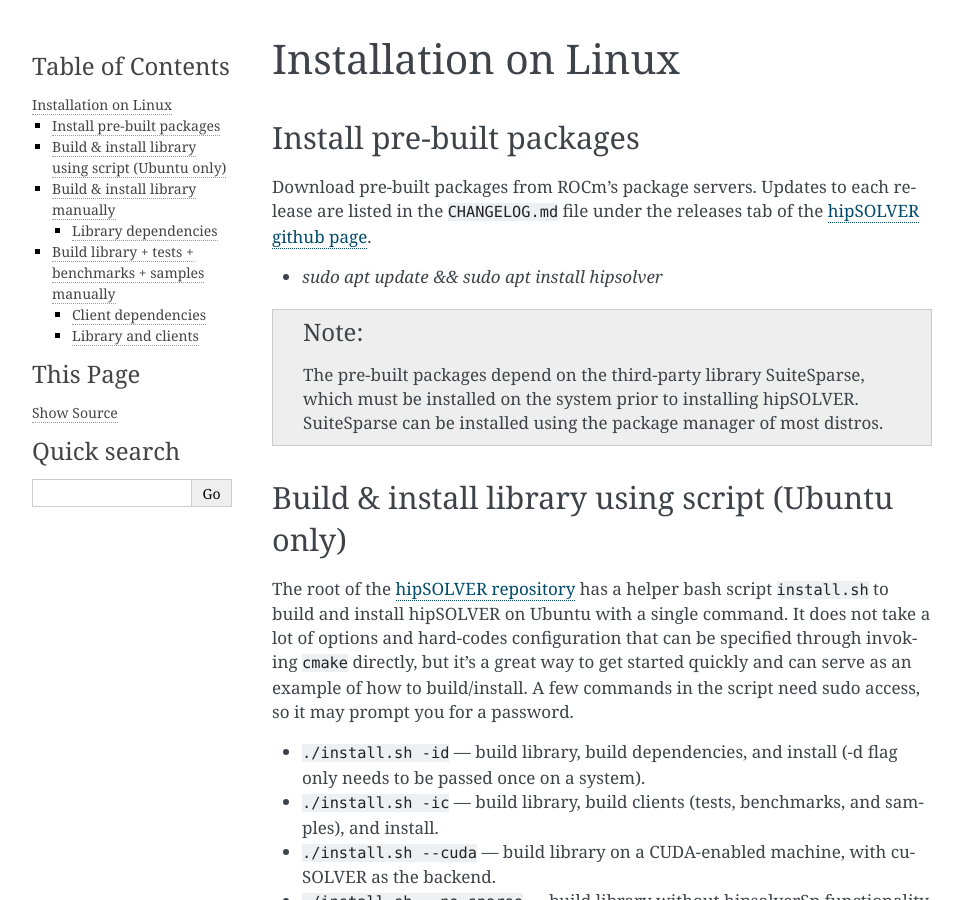
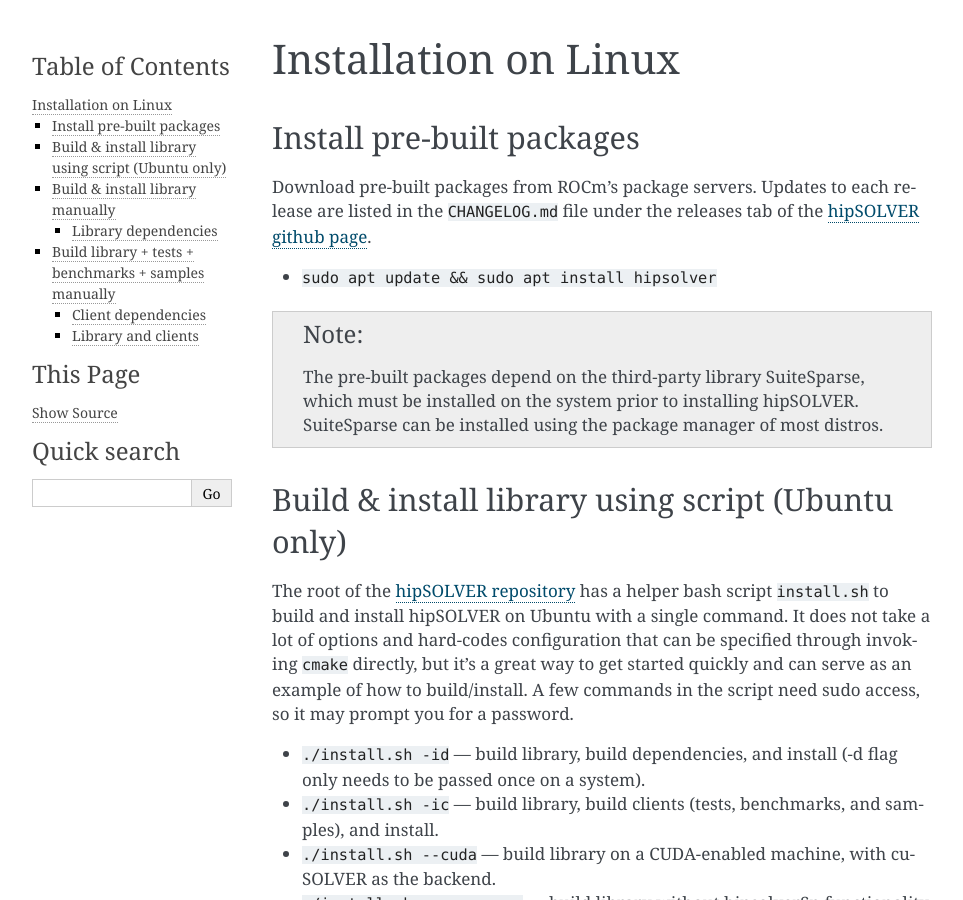
Before and after one commit to ROCm/hipSOLVER, a Sphinx documentation site: the page built from docs/installation/install.rst, in a window 1280 px wide and 900 px high. Shown: the whole window, without its empty margins (148-1111 px from the left). Built offline with Sphinx 7.4.7, drawn with Linux system fonts in a browser that asks for light colours.

Commit message:
Fix rst formatting and style

```diff
--- a/docs/howto/usage.rst
+++ b/docs/howto/usage.rst
@@ -21,7 +21,7 @@
 user code can be ported, with no changes, to any system with hipSOLVER installed regardless of the backend library.
 
 For more details on how to use the API methods, see the code samples on
-`hipSOLVER's Clients github page <https://github.com/ROCm/hipSOLVER/tree/develop/clients/samples>`_, or
+`hipSOLVER's clients' GitHub page <https://github.com/ROCm/hipSOLVER/tree/develop/clients/samples>`_, or
 the documentation of the corresponding backend libraries.
 
 .. _porting:
@@ -30,7 +30,7 @@
 ============================================
 
 Another purpose of hipSOLVER is to facilitate the translation of cuSOLVER applications to
-`AMD's open source ROCm platform <https://rocmdocs.amd.com/en/latest/index.html>`_ ecosystem.
+:doc:`AMD's open-source ROCm platform <rocm:index>` ecosystem.
 hipSOLVER is designed to make it easy for users of cuSOLVER to port their existing applications to hipSOLVER, and provides two
 separate but interchangeable API patterns in order to facilitate a two-stage transition process. Users are encouraged to start with
 hipSOLVER's compatibility APIs, which use the :ref:`hipsolverDn <library_dense>`, :ref:`hipsolverSp <library_sparse>`, and
--- a/docs/installation/install.rst
+++ b/docs/installation/install.rst
@@ -13,7 +13,7 @@
 
 Download pre-built packages from :doc:`ROCm's package servers <rocm-install-on-linux:index>`. Updates to each release are listed in the ``CHANGELOG.md`` file under the releases tab of the `hipSOLVER github page <https://github.com/ROCm/hipSOLVER>`_.
 
-* `sudo apt update && sudo apt install hipsolver`
+* ``sudo apt update && sudo apt install hipsolver``
 
 .. note::
     The pre-built packages depend on the third-party library SuiteSparse, which must be installed on the system prior to installing hipSOLVER. SuiteSparse can be installed using the package manager of most distros.
@@ -68,7 +68,7 @@
 4. `SuiteSparse <https://github.com/DrTimothyAldenDavis/SuiteSparse>`_ modules CHOLMOD and SuiteSparse_config (optional, required by default)
 
 rocSOLVER itself depends on rocBLAS and rocSPARSE, therefore all three libraries should be present with a standard rocSOLVER installation. For more information
-about building and installing rocSOLVER, refer to the :doc:`rocSOLVER documentation <rocsolver:installation/installlinux>`.
+about building and installing rocSOLVER, refer to the :doc:`rocSOLVER documentation <rocsolver:installation/index>`.
 
 SuiteSparse is a third-party library, and can be installed using the package managers of most distros. Together with rocSPARSE, it is used to provide
 functionality for the hipsolverSp API. If only hipsolverDn and/or hipsolverRf are needed, these dependencies can be ignored by setting the ``BUILD_WITH_SPARSE``
```
